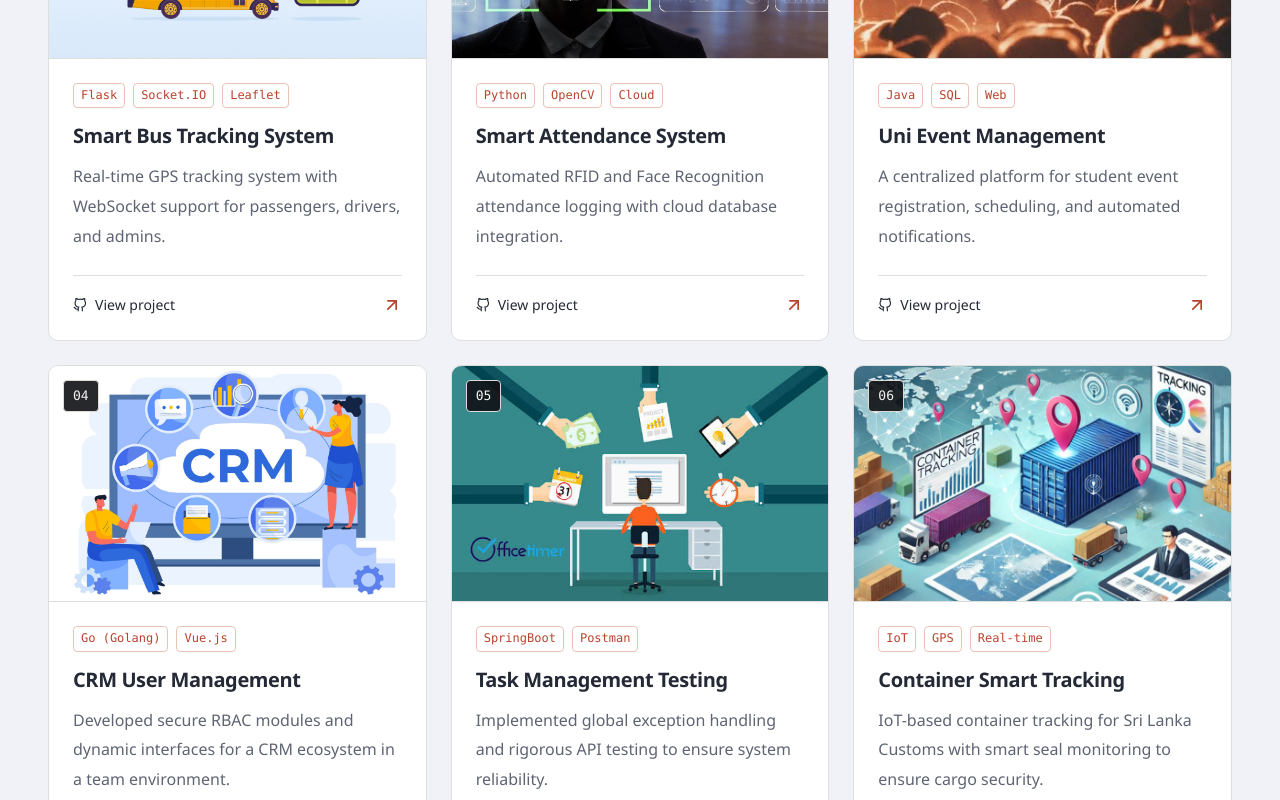
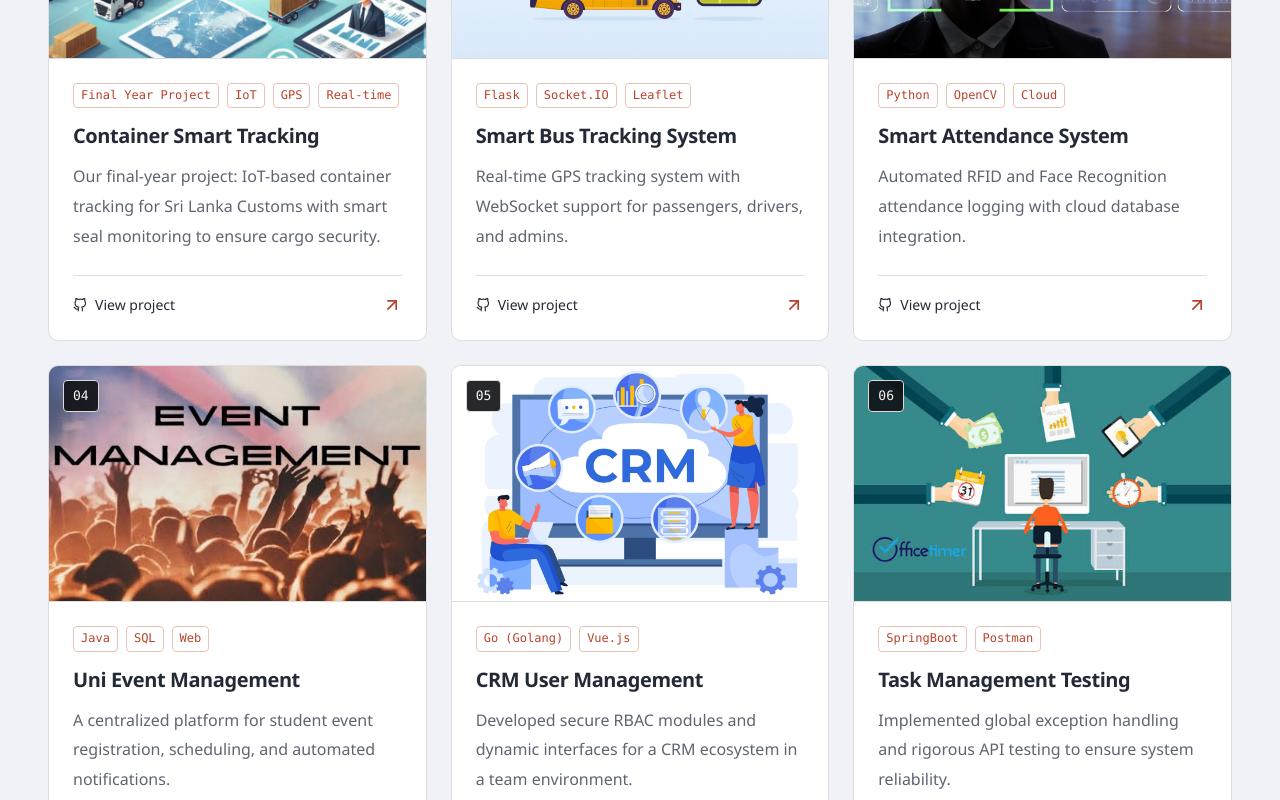
Before and after one commit to NimaB990/my-portfolio, a React (Create React App) app: page / in a window 1280 px wide. Shown: the part 2560-3360 px from the top of the page. Built offline with nearby package versions, Linux system fonts and the light colour scheme.

Commit message:
Feature final-year Container Smart Tracking project first

```diff
--- a/src/pages/Projects.js
+++ b/src/pages/Projects.js
@@ -9,6 +9,13 @@ import containerImg from '../assets/container.jpg';
 
 const Projects = () => {
   const projectData = [
+    {
+      title: "Container Smart Tracking",
+      desc: "Our final-year project: IoT-based container tracking for Sri Lanka Customs with smart seal monitoring to ensure cargo security.",
+      tags: ["Final Year Project", "IoT", "GPS", "Real-time"],
+      githubLink: "https://github.com/NimaB990/SecureTrackSL.git",
+      image: containerImg
+    },
     {
       title: "Smart Bus Tracking System",
       desc: "Real-time GPS tracking system with WebSocket support for passengers, drivers, and admins.",
@@ -44,13 +51,6 @@ const Projects = () => {
       githubLink: null,
       image: taskImg
     },
-    {
-      title: "Container Smart Tracking",
-      desc: "IoT-based container tracking for Sri Lanka Customs with smart seal monitoring to ensure cargo security.",
-      tags: ["IoT", "GPS", "Real-time"],
-      githubLink: "https://github.com/NimaB990/SecureTrackSL.git",
-      image: containerImg
-    },
   ];
 
   return (
```
